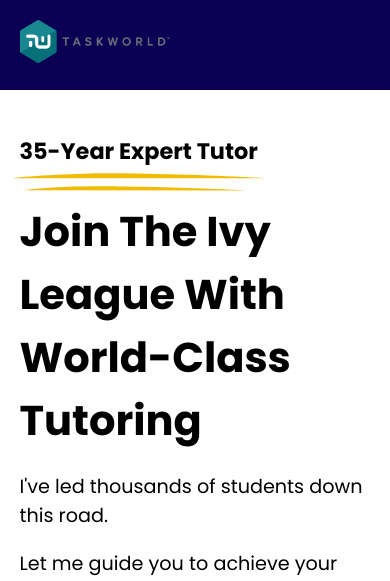
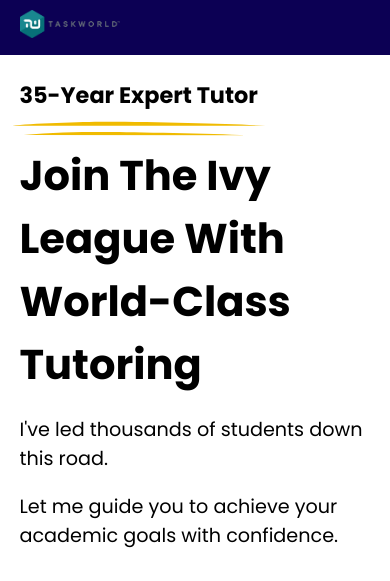
Before and after one commit to Arijan1/lucaspenick, a plain HTML site: page index.html in a window 390 px wide. Shown: the top 581 px of the page. Drawn offline with Linux system fonts and the light colour scheme; some packages are replaced by stand-ins of ours; a script that the page names is missing.

Commit message:
Add files via upload

```diff
--- a/style.css
+++ b/style.css
@@ -300,16 +300,20 @@
 }
 @media only screen and (max-width: 880px){
     .logo img{
-        width: 150px;
+        width: 100px;
     }
     nav{
         width: 90%;
+        padding-block: 10px;
     }
     .landing{
         width: 90%;
         margin: 0em auto;
         align-items: center;
         flex-direction: column;
+    }
+    .landing-text span{
+        margin-top: 1em;
     }
     .landing-text h1{
         font-size: 2.6rem;
```
